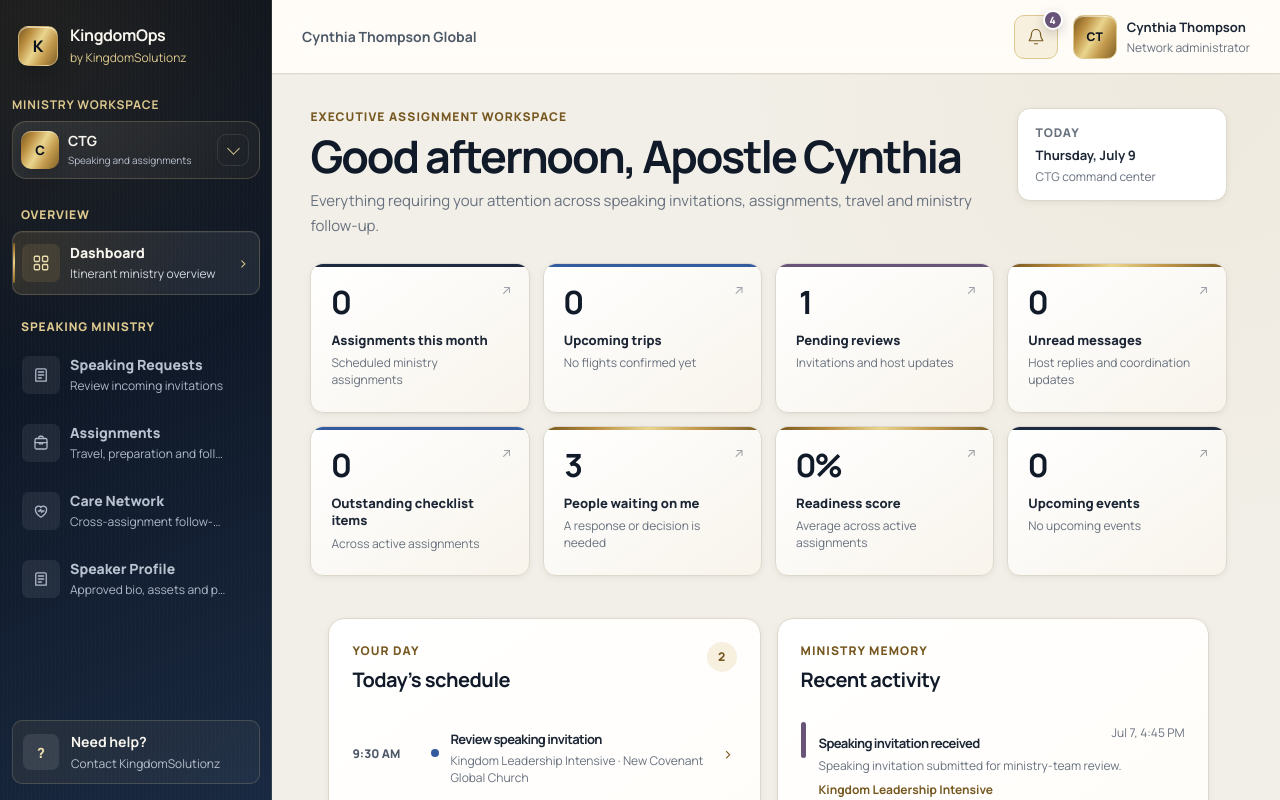
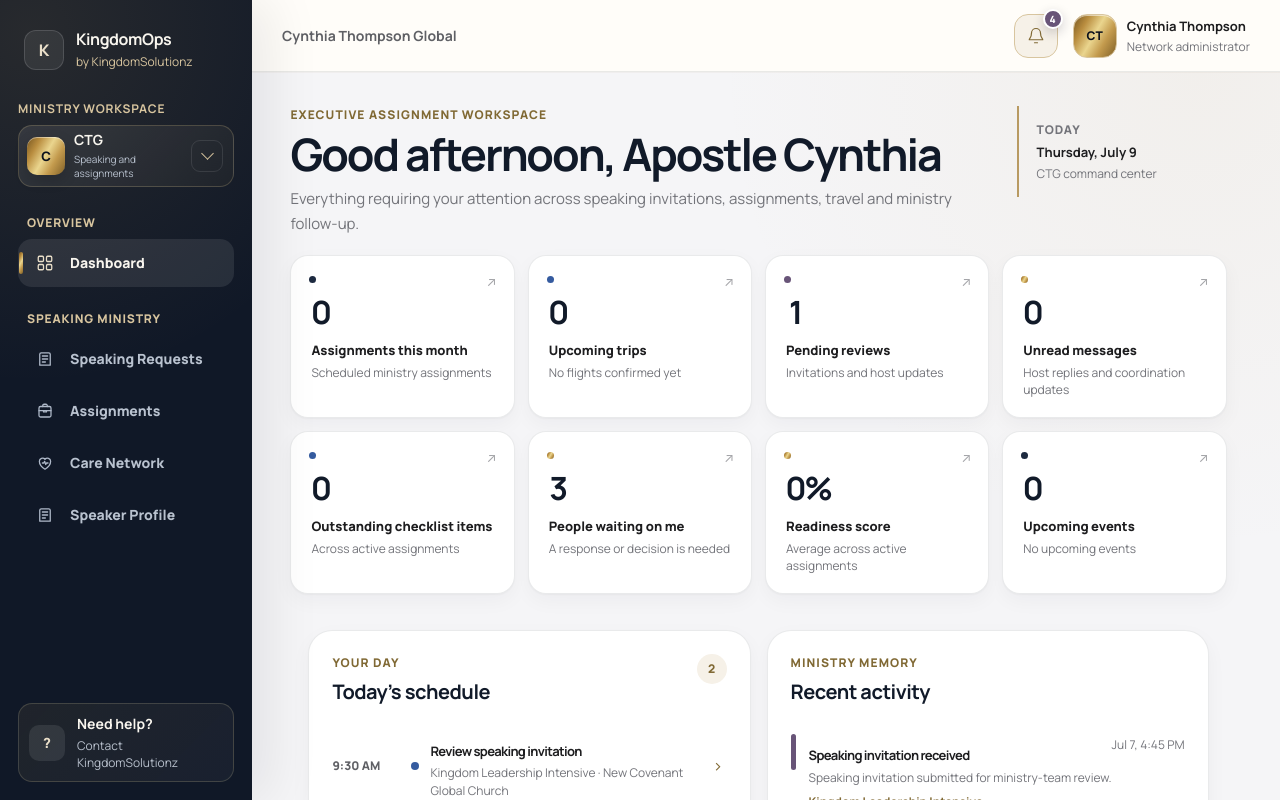
Before and after one commit to michael-ddavis/kingdomsolutionz, an Angular app in the folder KingdomSolutionz.Web/ClientApp/: page /app/dashboard in a window 1280 px wide. Built offline with nearby package versions, Linux system fonts and the light colour scheme.

Commit message:
Align KingdomOps dashboard with Academy design system

```diff
--- a/KingdomSolutionz.Web/ClientApp/src/app/platform/layout/platform-shell/platform-shell.component.scss
+++ b/KingdomSolutionz.Web/ClientApp/src/app/platform/layout/platform-shell/platform-shell.component.scss
@@ -28,7 +28,7 @@
   width: var(--kos-sidebar-width);
   height: 100vh;
   height: 100dvh;
-  padding: 22px 12px 16px;
+  padding: 26px 18px 18px;
   overflow-y: auto;
   flex-direction: column;
   color: var(--kos-text-on-dark);
@@ -38,13 +38,8 @@
       rgb(197 161 90 / 13%),
       transparent 22rem
     ),
-    repeating-linear-gradient(
-      90deg,
-      transparent 0 3px,
-      rgb(255 255 255 / 1.2%) 3px 4px
-    ),
-    var(--kos-shell-gradient);
-  box-shadow: inset -1px 0 rgb(234 220 173 / 12%);
+    #101827;
+  box-shadow: 18px 0 50px rgb(10 17 29 / 8%);
 }
 
 .sidebar-brand {
@@ -60,16 +55,14 @@
   flex: 0 0 auto;
   width: 40px;
   height: 40px;
-  border: 1px solid rgb(234 220 173 / 42%);
-  border-radius: var(--kos-radius-md);
-  color: var(--kos-obsidian-950);
+  border: 1px solid rgb(255 255 255 / 14%);
+  border-radius: 12px;
+  color: var(--kos-champagne-200);
   font-size: var(--kos-text-lg);
   font-weight: 800;
   place-items: center;
-  background: var(--kos-champagne-metal);
-  box-shadow:
-    0 8px 22px rgb(0 0 0 / 22%),
-    inset 0 1px 0 rgb(255 255 255 / 56%);
+  background: rgb(255 255 255 / 7%);
+  box-shadow: none;
 }
 
 .brand-copy,
@@ -131,11 +124,10 @@ app-workspace-switcher {
 .navigation-link {
   position: relative;
   display: grid;
-  grid-template-columns:
-    38px minmax(0, 1fr) 14px;
+  grid-template-columns: 30px minmax(0, 1fr);
   width: 100%;
-  min-height: 64px;
-  padding: 9px;
+  min-height: 48px;
+  padding: 7px 11px;
   border: 1px solid transparent;
   border-radius: var(--kos-radius-md);
   align-items: center;
@@ -150,41 +142,37 @@ app-workspace-switcher {
 }
 
 .navigation-link:hover {
-  border-color: rgb(234 220 173 / 12%);
+  border-color: transparent;
   color: var(--kos-text-on-dark);
-  background: rgb(247 240 223 / 7%);
+  background: rgb(255 255 255 / 5.5%);
+  transform: translateX(2px);
 }
 
 .navigation-link--active {
-  border-color: rgb(234 220 173 / 20%);
+  border-color: transparent;
   color: var(--kos-text-on-dark);
-  background:
-    linear-gradient(
-      100deg,
-      rgb(197 161 90 / 16%),
-      rgb(255 255 255 / 7%) 72%
-    );
-  box-shadow: inset 0 1px 0 rgb(255 255 255 / 5%);
+  background: rgb(255 255 255 / 9%);
+  box-shadow: none;
 }
 
 .navigation-link--active::before {
   position: absolute;
-  inset: 11px auto 11px 0;
-  width: 2px;
+  inset: 12px auto 12px 0;
+  width: 4px;
   border-radius: 999px;
   content: '';
   background: var(--kos-champagne-metal);
-  box-shadow: 0 0 14px rgb(197 161 90 / 40%);
+  box-shadow: none;
 }
 
 .navigation-icon {
   display: grid;
-  width: 38px;
-  height: 38px;
+  width: 30px;
+  height: 30px;
   border-radius: var(--kos-radius-sm);
   color: #aeb8c8;
   place-items: center;
-  background: rgb(255 255 255 / 7%);
+  background: transparent;
   transition:
     color var(--kos-motion-fast) var(--kos-ease-standard),
     background-color var(--kos-motion-fast) var(--kos-ease-standard);
@@ -207,7 +195,7 @@ app-workspace-switcher {
 
 .navigation-link--active .navigation-icon {
   color: var(--kos-champagne-200);
-  background: rgb(197 161 90 / 14%);
+  background: transparent;
 }
 
 .navigation-copy strong {
@@ -221,8 +209,7 @@ app-workspace-switcher {
 }
 
 .navigation-copy small {
-  display: block;
-  margin-top: 4px;
+  display: none;
   overflow: hidden;
   color: #aeb8c8;
   font-size: var(--kos-text-xs);
@@ -236,7 +223,7 @@ app-workspace-switcher {
 }
 
 .navigation-arrow {
-  color: var(--kos-champagne-300);
+  display: none;
   font-size: 1rem;
   line-height: 1;
   text-align: center;
--- a/KingdomSolutionz.Web/ClientApp/src/app/platform/pages/platform-dashboard/platform-dashboard.component.scss
+++ b/KingdomSolutionz.Web/ClientApp/src/app/platform/pages/platform-dashboard/platform-dashboard.component.scss
@@ -14,7 +14,7 @@ button {
   display: grid;
   width: min(100%, var(--kos-content-max));
   margin: 0 auto;
-  gap: 24px;
+  gap: 18px;
 }
 
 .dashboard-heading {
@@ -60,11 +60,12 @@ h1 {
   display: flex;
   min-width: 210px;
   padding: 15px 18px;
-  border: 1px solid var(--kos-border);
-  border-radius: var(--kos-radius-lg);
+  border: 0;
+  border-left: 2px solid var(--kos-champagne-500);
+  border-radius: 0;
   flex-direction: column;
-  background: var(--kos-surface-elevated);
-  box-shadow: var(--kos-shadow-sm);
+  background: transparent;
+  box-shadow: none;
 }
 
 .today-card span,
@@ -103,12 +104,7 @@ h1 {
   color: inherit;
   text-align: left;
   cursor: pointer;
-  background:
-    linear-gradient(
-      145deg,
-      var(--kos-surface-elevated),
-      var(--kos-surface-soft)
-    );
+  background: var(--kos-surface-elevated);
   box-shadow: var(--kos-shadow-sm);
   transition:
     border-color var(--kos-motion-base) var(--kos-ease-standard),
@@ -129,7 +125,10 @@ h1 {
 .metric-accent {
   position: absolute;
   inset: 0 0 auto;
-  height: 3px;
+  inset: 20px auto auto 18px;
+  width: 7px;
+  height: 7px;
+  border-radius: 50%;
   background: var(--kos-navy-800);
 }
 
@@ -159,7 +158,7 @@ h1 {
 }
 
 .metric-value {
-  margin-bottom: 14px;
+  margin: 18px 0 14px;
   color: var(--kos-obsidian-900);
   font-size: 2rem;
   line-height: 1;
@@ -185,8 +184,8 @@ h1 {
   display: grid;
   grid-template-columns:
     58px minmax(0, 1fr) minmax(160px, 0.35fr) auto;
-  min-height: 112px;
-  padding: 20px 22px;
+  min-height: 164px;
+  padding: 28px 30px;
   border: 1px solid rgb(234 220 173 / 18%);
   border-radius: var(--kos-radius-xl);
   align-items: center;
@@ -199,8 +198,8 @@ h1 {
       rgb(197 161 90 / 18%),
       transparent 24rem
     ),
-    var(--kos-shell-gradient);
-  box-shadow: var(--kos-shadow-md);
+    #101827;
+  box-shadow: 0 26px 70px rgb(16 24 39 / 18%);
 }
 
 .next-event-banner::after {
@@ -316,12 +315,7 @@ h1 {
   padding: 23px;
   border: 1px solid var(--kos-border);
   border-radius: var(--kos-radius-xl);
-  background:
-    linear-gradient(
-      145deg,
-      var(--kos-surface-elevated),
-      var(--kos-surface)
-    );
+  background: var(--kos-surface-elevated);
   box-shadow: var(--kos-shadow-sm);
 }
 
--- a/KingdomSolutionz.Web/ClientApp/src/styles/_kos-tokens.scss
+++ b/KingdomSolutionz.Web/ClientApp/src/styles/_kos-tokens.scss
@@ -9,12 +9,12 @@
   --kos-navy-900: var(--kos-obsidian-900);
   --kos-navy-800: var(--kos-obsidian-800);
 
-  --kos-champagne-700: #765820;
-  --kos-champagne-600: #9a7532;
-  --kos-champagne-500: #c5a15a;
-  --kos-champagne-300: #ddc98f;
-  --kos-champagne-200: #eadcad;
-  --kos-champagne-100: #f7f0df;
+  --kos-champagne-700: #806934;
+  --kos-champagne-600: #9d814b;
+  --kos-champagne-500: #b89a62;
+  --kos-champagne-300: #d8c59f;
+  --kos-champagne-200: #eadfc9;
+  --kos-champagne-100: #f6f1e8;
   --kos-gold-500: var(--kos-champagne-500);
   --kos-gold-100: var(--kos-champagne-100);
 
@@ -55,24 +55,24 @@
   --kos-red-100: #f8eae9;
 
   // Surfaces
-  --kos-page: #f2efe8;
-  --kos-surface: #fffdf9;
+  --kos-page: #f5f5f7;
+  --kos-surface: #ffffff;
   --kos-surface-elevated: #ffffff;
-  --kos-surface-soft: #f8f4ec;
-  --kos-surface-muted: #eee9df;
+  --kos-surface-soft: #fafafa;
+  --kos-surface-muted: #f0f1f3;
   --kos-surface-dark: var(--kos-obsidian-900);
 
   // Text
-  --kos-text: #1c2635;
-  --kos-text-secondary: #4e5968;
-  --kos-text-muted: #68717e;
-  --kos-text-faint: #68717e;
+  --kos-text: #1d1d1f;
+  --kos-text-secondary: #5f6065;
+  --kos-text-muted: #73747a;
+  --kos-text-faint: #85868b;
   --kos-text-on-dark: #f8f5ee;
   --kos-text-on-dark-muted: #b9c2cf;
 
   // Borders
-  --kos-border: #ded8cc;
-  --kos-border-strong: #cbc1b0;
+  --kos-border: rgb(16 24 39 / 9%);
+  --kos-border-strong: rgb(16 24 39 / 16%);
   --kos-border-dark: rgb(255 255 255 / 13%);
 
   // Typography
@@ -94,10 +94,10 @@
   --kos-space-7: 32px;
 
   // Shape
-  --kos-radius-sm: 7px;
-  --kos-radius-md: 10px;
-  --kos-radius-lg: 13px;
-  --kos-radius-xl: 16px;
+  --kos-radius-sm: 10px;
+  --kos-radius-md: 14px;
+  --kos-radius-lg: 18px;
+  --kos-radius-xl: 24px;
 
   // Controls and focus
   --kos-control-height: 44px;
@@ -107,8 +107,8 @@
   // Shadows
   --kos-shadow-xs: 0 1px 2px rgb(17 26 41 / 5%);
   --kos-shadow-sm:
-    0 2px 8px rgb(17 26 41 / 5%),
-    0 1px 2px rgb(118 88 32 / 4%);
+    0 1px 2px rgb(16 24 39 / 4%),
+    0 7px 20px rgb(16 24 39 / 4%);
   --kos-shadow-md:
     0 16px 36px rgb(17 26 41 / 10%),
     0 2px 5px rgb(118 88 32 / 5%);
@@ -126,7 +126,7 @@
   --kos-ease-exit: cubic-bezier(0.4, 0, 1, 1);
 
   // Layout
-  --kos-sidebar-width: 272px;
-  --kos-header-height: 74px;
-  --kos-content-max: 1420px;
+  --kos-sidebar-width: 252px;
+  --kos-header-height: 72px;
+  --kos-content-max: 1260px;
 }
```
